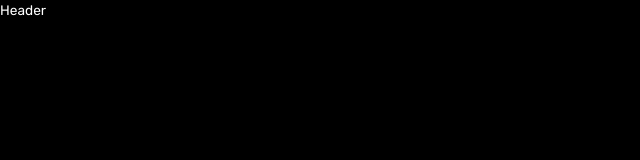
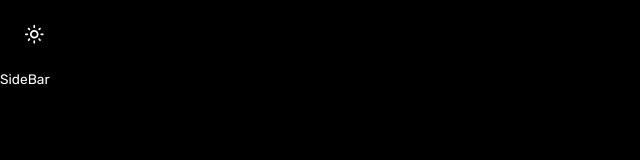
Before and after one commit to DanielE0802/cloudbusiness, a React (Create React App) app: page / in a window 1280 px wide. Shown: the top 160 px of the page, without its empty margins (0-640 px from the left). Built offline with nearby package versions, Linux system fonts and the light colour scheme.

Commit message:
Feat: added button which changes theme mode

```diff
--- a/src/App.js
+++ b/src/App.js
@@ -1,6 +1,7 @@
 import { ThemeContext, useMode } from "./theme";
 import { CssBaseline, ThemeProvider } from "@mui/material";
 import Header from "./pages/global/Header";
+import SideBar from "./pages/global/SideBar.jsx";
 
 function App() {
 
@@ -15,7 +16,7 @@ function App() {
         <div className="App" >
           <main className="content">
             <Header />
-
+            <SideBar />
           </main>
         </div>
 
--- a/src/pages/global/Header.jsx
+++ b/src/pages/global/Header.jsx
@@ -1,8 +1,25 @@
-import React from 'react'
+import React, { useContext } from 'react'
+import { ThemeContext, tokens } from '../../theme'
+import LightModeOutlined from '@mui/icons-material/LightModeOutlined'
+import { Box, IconButton, useTheme } from '@mui/material'
+import { DarkModeOutlined } from '@mui/icons-material'
 
 function Header() {
+
+  const Theme = useTheme()
+  const colors = tokens(Theme.palette.mode)
+  const colorMode = useContext(ThemeContext)
+
   return (
-    <div>Header</div>
+    <Box display="flex" justifyContent="space-between" p={2}>
+      <IconButton onClick={colorMode.toggleColorMode} >
+        {Theme.palette.mode === 'dark'?
+          <LightModeOutlined  />:
+          <DarkModeOutlined />
+
+        }
+      </IconButton>
+    </Box>
   )
 }
 
--- a/src/pages/global/Sidebar.jsx
+++ b/src/pages/global/Sidebar.jsx
@@ -1,9 +1,9 @@
 import React from 'react'
 
-function Sidebar() {
+function SideBar() {
   return (
-    <div>Sidebar</div>
+    <div>SideBar</div>
   )
 }
 
-export default Sidebar
+export default SideBar
--- a/src/theme.js
+++ b/src/theme.js
@@ -79,9 +79,7 @@ export const themeSettings = (mode) => {
 // Theme context
 
 export const ThemeContext = createContext({
-    toggleColorMode: () => {
-
-    },
+    toggleColorMode: () => {},
 });
 
 export const useMode = () => {
```
